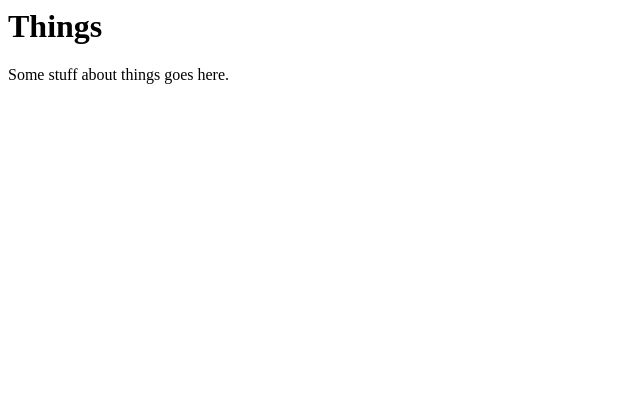
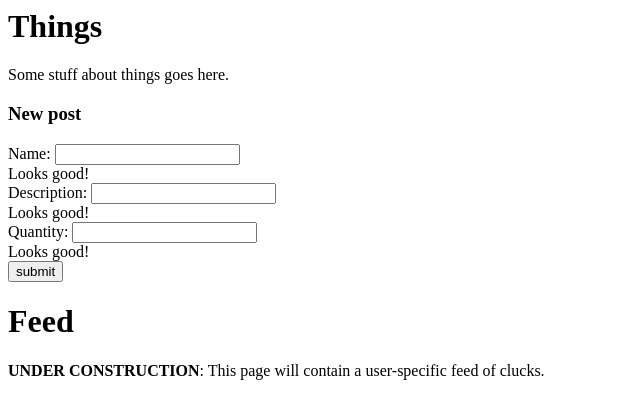
Before and after one commit to KCL-SEG/things-2-NDimish, a Django app: template things/templates/home.html in a window 1280 px wide. Shown: the top 419 px of the page, without its empty margins (0-640 px from the left). Run offline with Django 3.2, Linux system fonts and the light colour scheme; the template is opened without the code that fills it: values that come from a table or form of the project are taken from there, others are empty; some libraries are stand-ins or nearby versions.

Commit message:
form working

```diff
--- a/requirements.txt
+++ b/requirements.txt
@@ -1,2 +1,3 @@
 django
 django-with-asserts
+django-widget-tweaks
--- a/thingproject/settings.py
+++ b/thingproject/settings.py
@@ -38,6 +38,7 @@
     'django.contrib.messages',
     'django.contrib.staticfiles',
     'things',
+    'widget_tweaks',
 ]
 
 MIDDLEWARE = [
--- a/things/forms.py
+++ b/things/forms.py
@@ -1,3 +1,32 @@
 """Forms of the project."""
+from django import forms
+from django.core.validators import MinValueValidator, MaxValueValidator
+from things.models import Thing
+# Create your forms here.
 
-# Create your forms here.
+class PostForm(forms.Form):
+
+    name = forms.CharField(max_length=35)
+    description = forms.CharField(max_length=120)
+    quantity = forms.IntegerField(
+        validators=[MinValueValidator(0),MaxValueValidator(50)]
+    )
+#
+    class Meta:
+        fields=(
+
+            "name",
+            "description",
+            "quantity",
+        )
+
+    def save(self, commit=True):
+
+
+        user1 = Thing.objects.create_user(
+        name = self.cleaned_data.get('name'),
+        description = self.cleaned_data.get('description'),
+        quantity = self.cleaned_data.get('quantity'),
+        )
+
+        return user1
--- /dev/null
+++ b/things/templates/bootstrap_form.html
@@ -0,0 +1,21 @@
+{% load widget_tweaks %}
+{% for field in form %}
+  <div class="mb-3">
+    {{ field.label_tag }}
+    {% if form.is_bound %}
+      {% if field.errors %}
+        {% render_field field class="form-control is-invalid" %}
+      {% else %}
+        {% render_field field class="form-control is-valid" %}
+      {% endif %}
+    {% else %}
+      {% render_field field class="form-control" %}
+    {% endif %}
+    <div class="valid-feedback">
+      Looks good!
+    </div>
+    <div class="invalid-feedback">
+      {{ field.errors }}
+    </div>
+  </div>
+{% endfor %}
--- a/things/templates/home.html
+++ b/things/templates/home.html
@@ -8,4 +8,22 @@
   </h1>
   <p>Some stuff about things goes here.</p>
 </body>
+
+<div class="container">
+  <div class="row">
+    <div class="col-xs-12 col-lg-6 col-xl-4">
+      <h3>New post</h3>
+        <form action="{% url 'home' %}" method="post">
+        {% csrf_token %}
+        {% include 'bootstrap_form.html' with form=form %}
+        <button type="submit" class="btn btn-primary">submit</button>
+      </form>
+    </div>
+    <div class="col-xs-12 col-lg-6 col-xl-8">
+      <h1>Feed</h1>
+      <p><b>UNDER CONSTRUCTION</b>: This page will contain a user-specific feed of clucks.</p>
+    </div>
+  </div>
+</div>
+
 </html>
--- a/things/views.py
+++ b/things/views.py
@@ -1,4 +1,6 @@
 from django.shortcuts import render
+from things.forms import PostForm
 
 def home(request):
+    form = PostForm(request.POST or None)
     return render(request, 'home.html', {'form': form})
```
